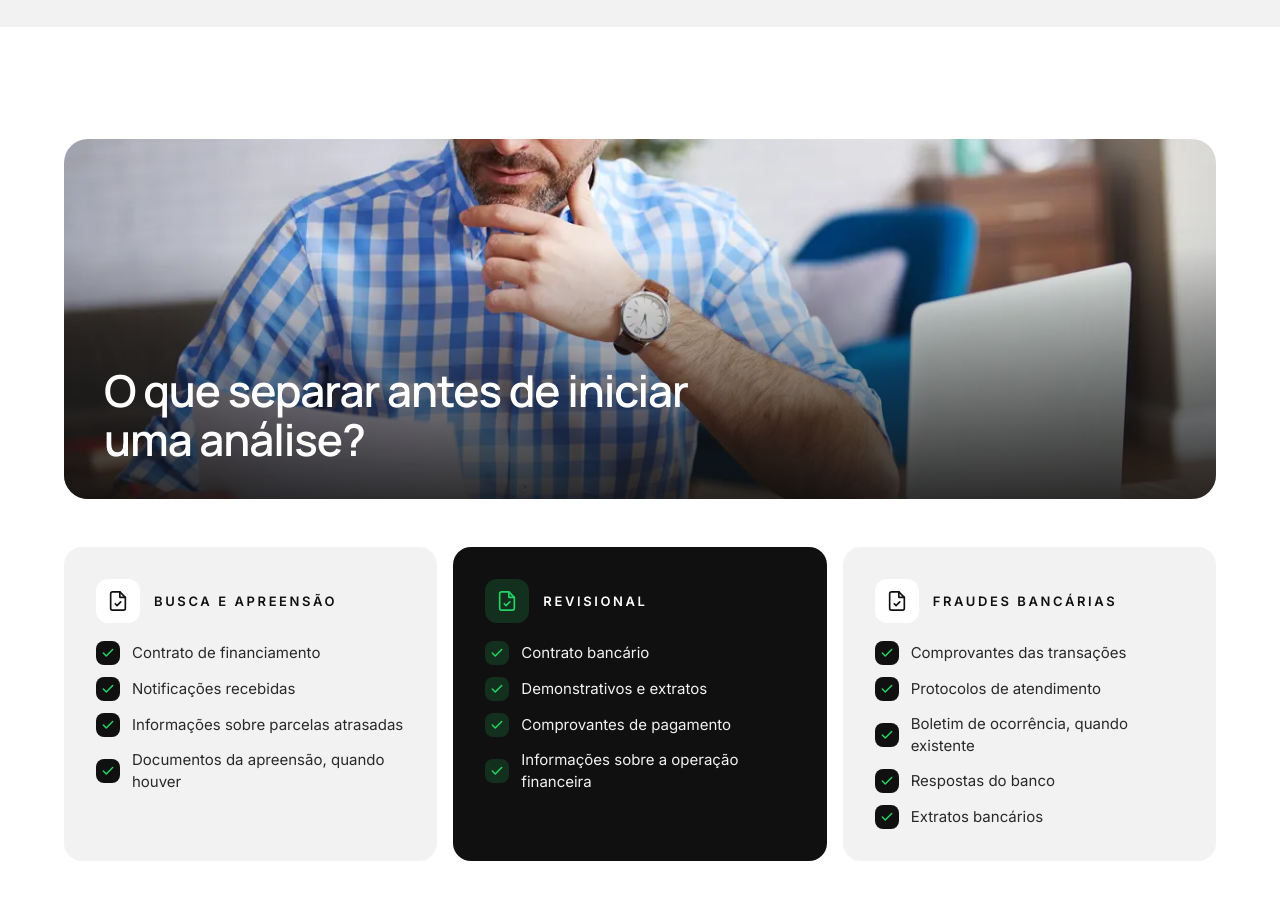
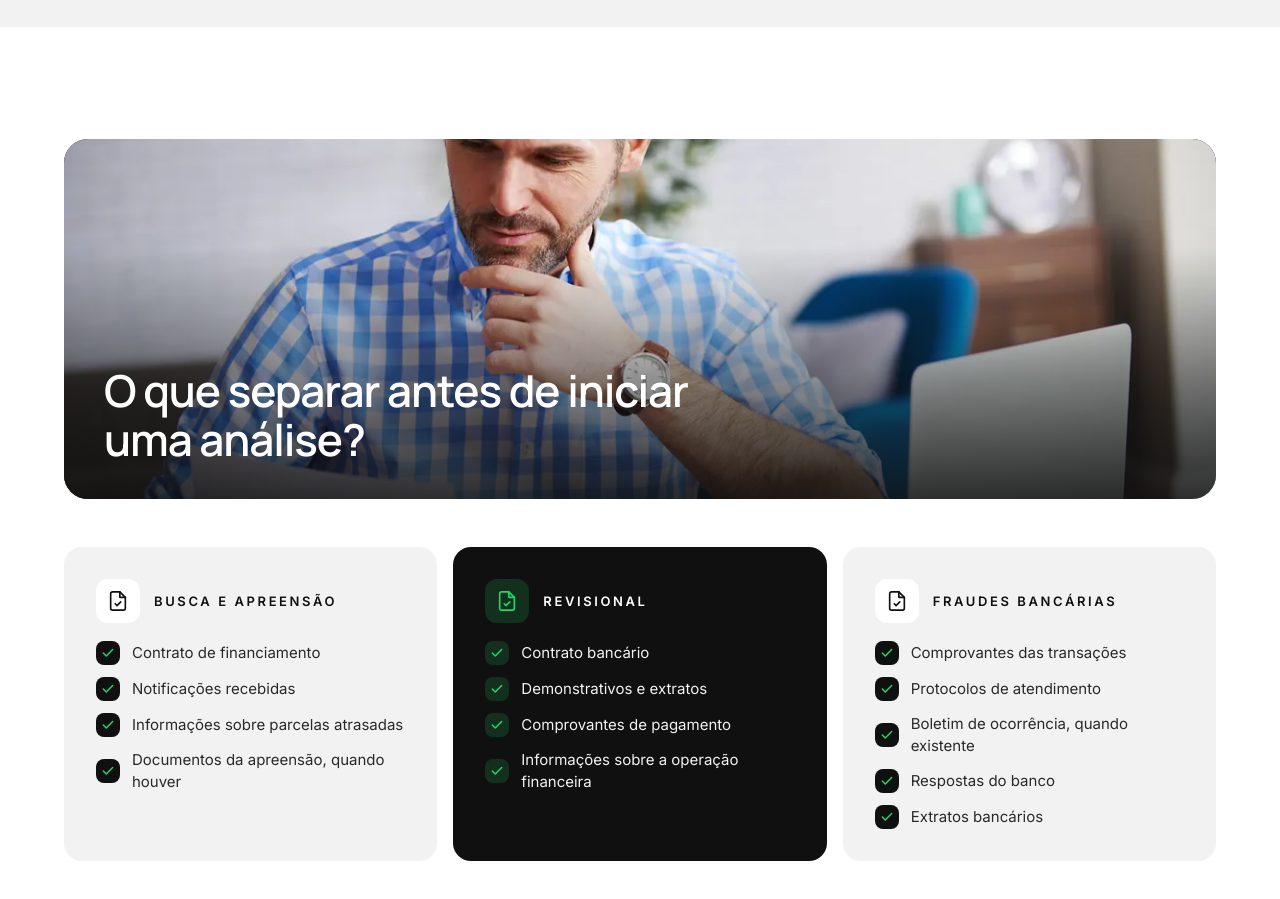
Before and after one commit to agenciaadsbr/Luis-Vaz-Advogados, a plain HTML site: page index.html in a window 1280 px wide. Shown: the part 7240-8139 px from the top of the page. Drawn offline with Linux system fonts and the light colour scheme; no server answers.

Commit message:
Faixa de documentação com foto fixa (sem parallax), corrige imagem que não aparecia
Co-Authored-By: Claude Opus 5.5 <noreply@anthropic.com>
Claude-Session: https://claude.ai/code/session_01QwhNRGadjS8GQLV6cqAxXe

```diff
--- a/assets/css/lp.css
+++ b/assets/css/lp.css
@@ -18,7 +18,6 @@ section[id],#form{scroll-margin-top:16px}
 .px{background-color:#101010;background-size:cover;background-position:center;background-attachment:fixed}
 .px-hero{background-image:url(/assets/img/hero.webp)}
 .px-steps{background-image:url(/assets/img/arquitetura.webp)}
-.px-docs{background-image:url(/assets/img/docs.webp)}
 .px-form{background-image:url(/assets/img/predio.webp)}
 @media (hover:none),(max-width:1024px){.px{background-attachment:scroll}}
 
--- a/index.html
+++ b/index.html
@@ -326,7 +326,8 @@
 <!-- 09 DOCUMENTAÇÃO -->
 <section style="background:#FFFFFF; color:#101010">
   <div class="m-pad" style="max-width:1200px; margin:0 auto; padding:112px 24px; display:flex; flex-direction:column; gap:48px">
-    <div class="px px-docs" role="img" aria-label="Pessoa lendo documentos importantes na mesa de trabalho" style="position:relative; overflow:hidden; height:360px; display:flex; align-items:flex-end; border-radius:24px">
+    <div class="zoom" style="position:relative; overflow:hidden; height:360px; display:flex; align-items:flex-end; border-radius:24px; background:#101010">
+      <img decoding="async" width="1200" height="800" src="/assets/img/docs.webp" alt="Pessoa lendo documentos importantes na mesa de trabalho" loading="lazy" style="position:absolute; inset:0; width:100%; height:100%; object-fit:cover; object-position:50% 35%; display:block">
       <div aria-hidden="true" style="position:absolute; inset:0; background:linear-gradient(0deg, rgba(16,16,16,.85) 0%, rgba(16,16,16,0) 70%)"></div>
       <h2 style="position:relative; margin:0; padding:36px 40px; font-family:Manrope, sans-serif; font-weight:600; letter-spacing:-.025em; font-size:clamp(28px, 3.6vw, 44px); line-height:1.1; color:#FFFFFF; max-width:760px">O que separar antes de iniciar uma análise?</h2>
     </div>
```
